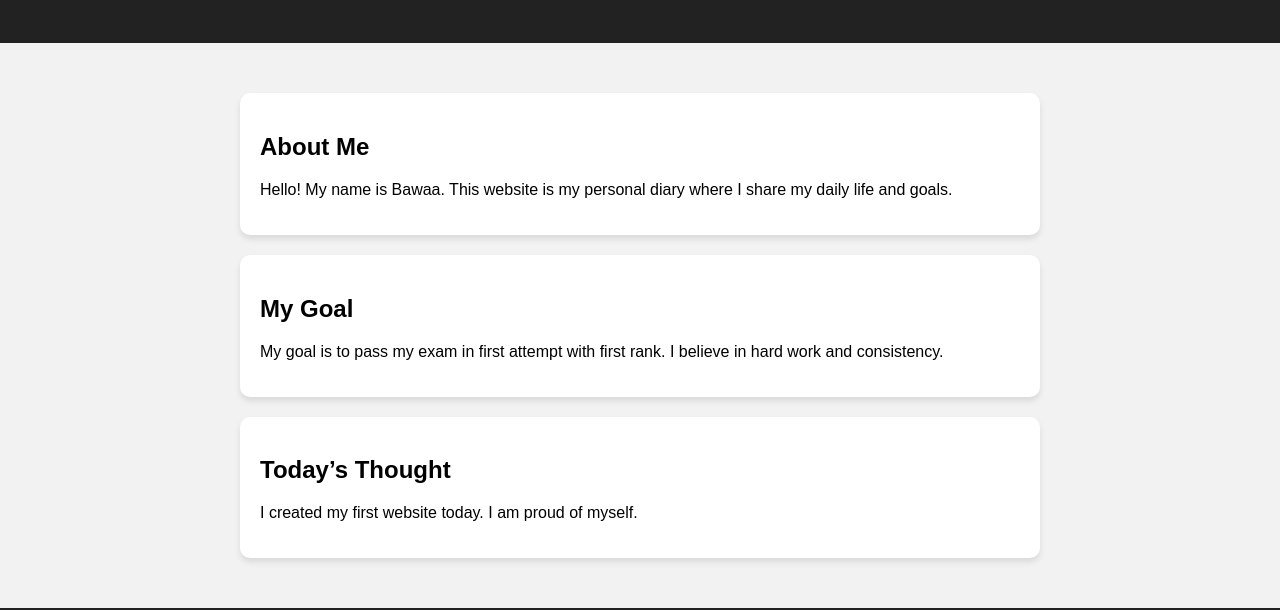
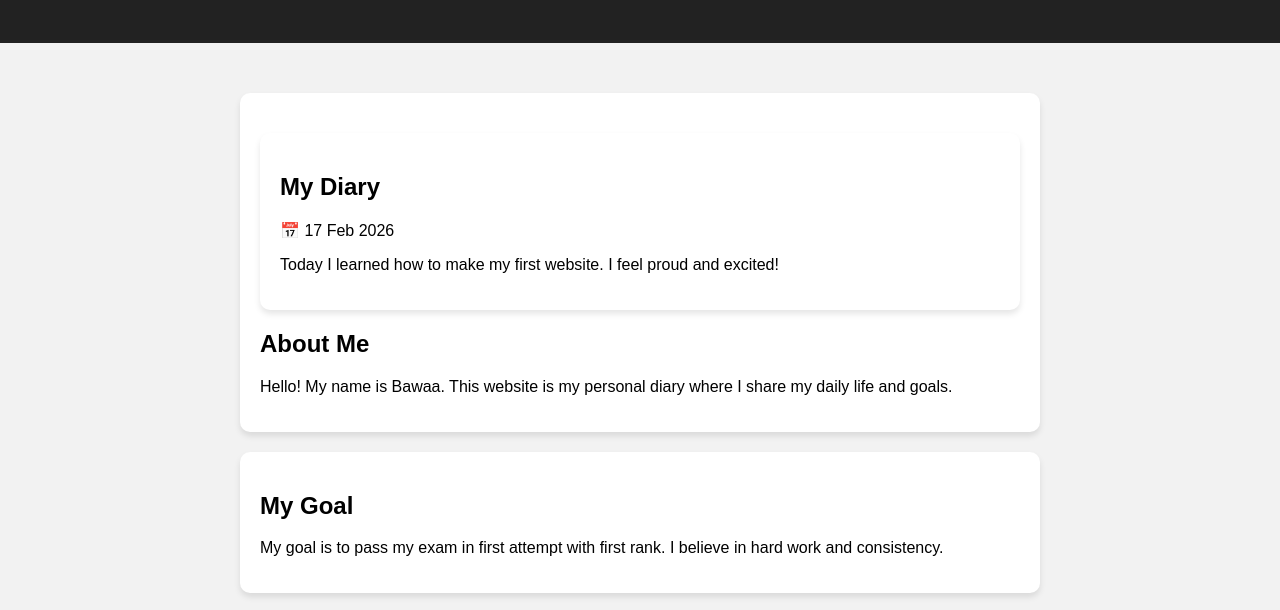
Before and after one commit to bawaa1406/bawaa1406.github.io, a plain HTML site: page index.html in a window 1280 px wide. Shown: the part 131-741 px from the top of the page. Drawn offline with Linux system fonts and the light colour scheme.

Commit message:
Add diary post

```diff
--- a/index.html
+++ b/index.html
@@ -47,6 +47,11 @@
 
 <section>
     <div class="box">
+        <div class="box">
+    <h2>My Diary</h2>
+    <p>📅 17 Feb 2026</p>
+    <p>Today I learned how to make my first website. I feel proud and excited!</p>
+        </div>
         <h2>About Me</h2>
         <p>Hello! My name is Bawaa. This website is my personal diary where I share my daily life and goals.</p>
     </div>
```
